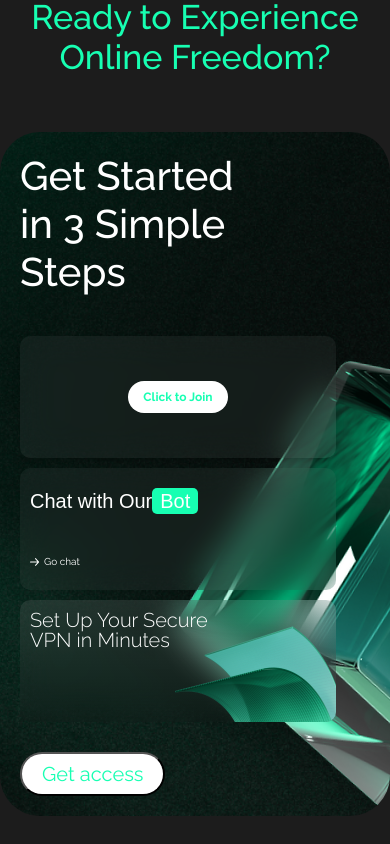
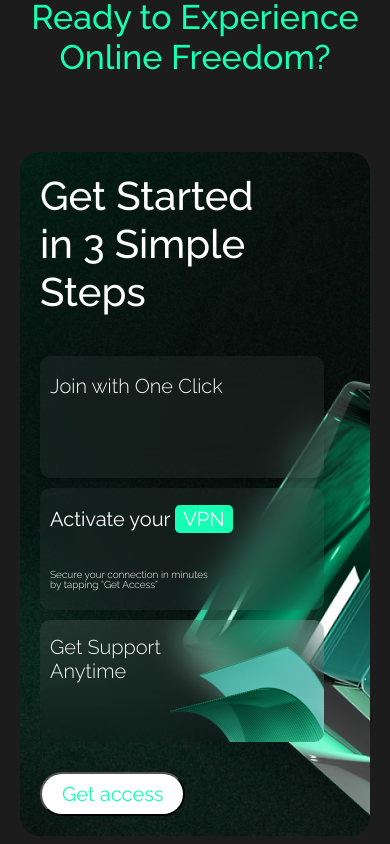
Before and after one commit to Aisakhunova/vpn, a React (Vite) app: page / in a window 390 px wide. Shown: the part 2580-3424 px from the top of the page. Built offline with nearby package versions, Linux system fonts and the light colour scheme.

Commit message:
steps sections

```diff
--- a/src/components/Ice.jsx
+++ b/src/components/Ice.jsx
@@ -29,7 +29,8 @@ export const Steps = () => {
   }, []);
 
   return (
-    <motion.section id="steps" ref={sectionRef}>
+    <motion.section ref={sectionRef}>
+      <div id="steps">
       <div className="rectangle9">
         <div className="ice-title">
           {t("steps.getStarted")}
@@ -52,12 +53,14 @@ export const Steps = () => {
             className="ice-card"
           >
             <a
-              className="ice-btn"
+
               href="https://t.me/exeslam"
               target="_blank"
               rel="noopener noreferrer"
             >
-              {t("steps.click")}
+              {/* {t("steps.click")} */}
+              <div className="ice-text1" >Join with One Click</div>
+
             </a>
           </motion.div>
 
@@ -76,9 +79,12 @@ export const Steps = () => {
             className="ice-card2"
           >
             <div className="ice-chat">
-              {t("steps.chat1")}
+              {t("steps.activate1")}
+
+
               <span className="green-back2">
-                {t("steps.chat2")}
+                {t("steps.activate2")}
+
               </span>
             </div>
             <a
@@ -87,7 +93,7 @@ export const Steps = () => {
               target="_blank"
               rel="noopener noreferrer"
             >
-              <svg
+              {/* <svg
                 width="9"
                 height="8"
                 viewBox="0 0 9 8"
@@ -101,8 +107,10 @@ export const Steps = () => {
                   d="M5.84675 0.159096L8.86126 3.61591C9.04625 3.82804 9.04625 4.17196 8.86126 4.38409L5.84675 7.8409C5.66177 8.05303 5.36185 8.05303 5.17686 7.8409C4.99188 7.62878 4.99188 7.28485 5.17686 7.07272L7.38274 4.54319L0.473684 4.54319C0.212075 4.54319 -3.75917e-07 4.29999 -3.49691e-07 4C-3.23465e-07 3.70001 0.212075 3.45681 0.473684 3.45681L7.38274 3.45681L5.17686 0.927277C4.99188 0.715149 4.99188 0.371223 5.17686 0.159096C5.36185 -0.0530314 5.66177 -0.0530313 5.84675 0.159096Z"
                   fill="white"
                 />
-              </svg>
-              {t("steps.chatBtn")}
+              </svg> */}
+              {t("steps.tap")}
+
+
             </a>
           </motion.div>
         </div>
@@ -121,7 +129,10 @@ export const Steps = () => {
           }}
           className="ice-card-long"
         >
-          <div className="ice-long-text">{t("steps.setup")}</div>
+          <div className="ice-long-text">
+            {/* {t("steps.setup")} */}
+            Get Support Anytime
+            </div>
           <div className="long-vector">
             <img src="img/layers2.svg" alt="" />
           </div>
@@ -166,6 +177,7 @@ export const Steps = () => {
           {t("header.getAccess")}
         </motion.button>
       </a>
+      </div>
     </motion.section>
   );
 };
--- a/src/i18n.js
+++ b/src/i18n.js
@@ -59,8 +59,9 @@ const resources = {
         chat2: "Bot",
         chatBtn: "Go chat",
         setup: "Set Up Your Secure VPN in Minutes",
-
-
+        activate1: "Activate your ",
+        activate2: "VPN",
+        tap: 'Secure your connection in minutes by tapping “Get Access”'
       },
 
       faq: {
@@ -186,6 +187,9 @@ const resources = {
           chat2: "ботом",
           chatBtn: "Перейти в чат",
           setup: "Настройте свой VPN за несколько минут",
+          activate1: "Активируйте ваш ",
+          activate2: "VPN",
+          tap: 'Защитите своё соединение за несколько минут, нажав «Получить доступ»'
         },
 
         faq: {
@@ -242,7 +246,6 @@ const resources = {
 
 
         footer: {
-
           rights: "Все права защищены",
           why: "Почему Wraith VPN?",
           steps: "Шаги",
@@ -307,6 +310,9 @@ const resources = {
         chat2: "机器人聊天",
         chatBtn: "去聊天",
         setup: "几分钟内设置安全VPN",
+        activate1: "激活您的",
+        activate2: "VPN",
+        tap: '通过点击“获取访问”几分钟内保护您的连接'
       },
       faq: {
         title: "常见问题",
@@ -420,6 +426,9 @@ const resources = {
           chat2: "چت با ربات",
           chatBtn: "چت برو",
           setup: "VPN امن خود را در چند دقیقه راه‌اندازی کنید",
+          activate1: "فعال کنید ",
+          activate2: "VPN",
+          tap: 'اتصال خود را در عرض چند دقیقه با زدن «دسترسی بگیرید» ایمن کنید'
         },
         faq: {
           title: "سوالات متداول",
--- a/src/index.css
+++ b/src/index.css
@@ -530,8 +530,7 @@ html {
   height: 122px;
   border-image-source: linear-gradient(180deg, rgba(255, 255, 255, 0.2) 0%, rgba(255, 255, 255, 0.1) 100%);
   border-image-slice: 1;
-  display: flex;
-  justify-content: space-between;
+
 }
 
 .ice-bubbles{
@@ -552,6 +551,13 @@ html {
   text-decoration-skip-ink: none;
 }
 
+.ice-text1{
+  font-family: 'Raleway';
+  font-size: 20px;
+  font-weight: 300;
+  line-height: 20px;
+}
+
 #ice {
   position: absolute;
   width: 1543.03px;
@@ -596,10 +602,10 @@ html {
   box-shadow: 0 4px 8px rgba(0, 0, 0, 0.2);
   color: white;
   width: 49%;
+  height: 100%;
   display: flex;
   justify-content: center;
   align-items: center;
-  height: 100%;
 }
 
 .ice-bubbles{
@@ -621,25 +627,20 @@ html {
 }
 
 .ice-chat{
+  font-family: 'Raleway';
   font-size: 20px;
   line-height: 20px;
   text-align: left;
-  text-underline-position: from-font;
-  text-decoration-skip-ink: none;
-  margin-left: 35px;
+  margin-left: 10px;
 }
 
 .ice-chat2{
+  font-family: 'Raleway';
   font-size: 10px;
+  font-weight: 300;
   line-height: 10px;
   text-align: left;
-  text-underline-position: from-font;
-  text-decoration-skip-ink: none;
-  display: flex;
-  width: 100%;
-  align-items: center;
-  justify-content: center;
-
+  margin-left: 10px;
 }
 
 .ice-card2 {
@@ -672,14 +673,15 @@ html {
 }
 
 .ice-long-text{
-  width: 50%;
+  width: 40%;
+  color: white;
+  margin-left: 35px;
   font-family: 'Raleway';
-  font-style: normal;
-  font-weight: 300;
-  font-size: 20px;
-  line-height: 100%;
-  color: white;
-  margin-left: 35px;
+font-size: 20px;
+font-weight: 300;
+line-height: 20px;
+text-align: left;
+
 }
 
 .long-vector{
@@ -745,7 +747,7 @@ html {
   position: relative;
   background-color: #000000;
   overflow: hidden;
-  border-radius: 40px;
+  border-radius: 20px;
   background-size: cover;
   background-repeat: no-repeat;
   background-position: center;
@@ -1066,6 +1068,7 @@ background-color: #111;
     margin-left: 20px;
   }
 
+
   .btn {
     bottom: 10px;
     right: 10px;
@@ -1308,7 +1311,7 @@ background-color: #111;
   }
 
   .ice-title{
-    width: 60%;
+    width: 70%;
   }
 
   .ice-cards{
@@ -1331,6 +1334,12 @@ background-color: #111;
     height: 122px !important;
     width: 90% !important;
     z-index: 1;
+    display: block;
+  }
+
+  .ice-text1{
+      margin-left: 10px;
+  margin-top: 20px ;
   }
 
   .ice-card2{
@@ -1353,11 +1362,13 @@ background-color: #111;
   .ice-chat2{
     justify-content: left !important;
     margin-left: 10px !important;
+    width: 60%;
   }
 
   .ice-long-text{
-    margin: 10px 0 0 10px !important;
-    width: 70% !important;
+    margin: 15px 0 0 10px !important;
+    width: 60% !important;
+    line-height: 1.2 !important;
   }
 
   .ice-btn2{
@@ -1439,13 +1450,10 @@ background-color: #111;
   #steps {
     position: relative;
     background-color: #000000;
-    border-radius: 40px;
     background-size: cover;
     background-repeat: no-repeat;
     background-position: center;
     height: auto;
-    padding: 0;
-
   }
 
   .ice-cards{
```
